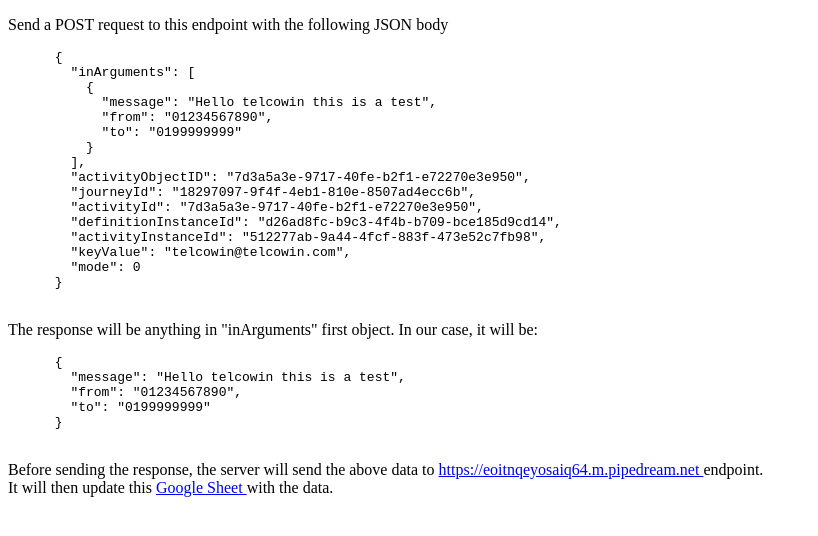
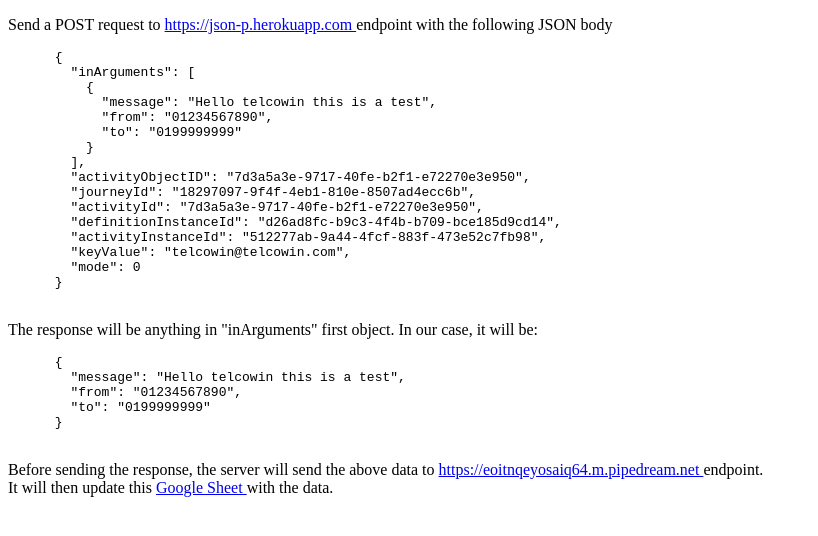
Before and after one commit to syahmifauzi/jsonp, a website: page src/index.html in a window 1280 px wide. Shown: the whole page, without its empty margins (0-818 px from the left). Drawn offline with Linux system fonts and the light colour scheme.

Commit message:
add prettier, ignore node_modules, add endpoint in index.html

```diff
--- a/src/index.html
+++ b/src/index.html
@@ -7,7 +7,16 @@
     <title>JSON Parser</title>
   </head>
   <body>
-    <p>Send a POST request to this endpoint with the following JSON body</p>
+    <p>
+      Send a POST request to
+      <a
+        href="https://json-p.herokuapp.com"
+        target="_blank"
+        rel="noopener noreferrer">
+        https://json-p.herokuapp.com
+      </a>
+      endpoint with the following JSON body
+    </p>
     <pre>
       {
         "inArguments": [
@@ -39,7 +48,10 @@
     </pre>
     <p>
       Before sending the response, the server will send the above data to
-      <a href="https://eoitnqeyosaiq64.m.pipedream.net" target="_blank">
+      <a
+        href="https://eoitnqeyosaiq64.m.pipedream.net"
+        target="_blank"
+        rel="noopener noreferrer">
         https://eoitnqeyosaiq64.m.pipedream.net
       </a>
       endpoint.<br />
@@ -47,7 +59,7 @@
       <a
         href="https://docs.google.com/spreadsheets/d/1Zv-rQj2r4jIt3_lCz_J7VrNJFJYT2gRadyVmIflEHCM/edit?usp=sharing"
         target="_blank"
-      >
+        rel="noopener noreferrer">
         Google Sheet
       </a>
       with the data.
```
Also changed, not shown: package.json (+10 -0 lines), 2 other files.
